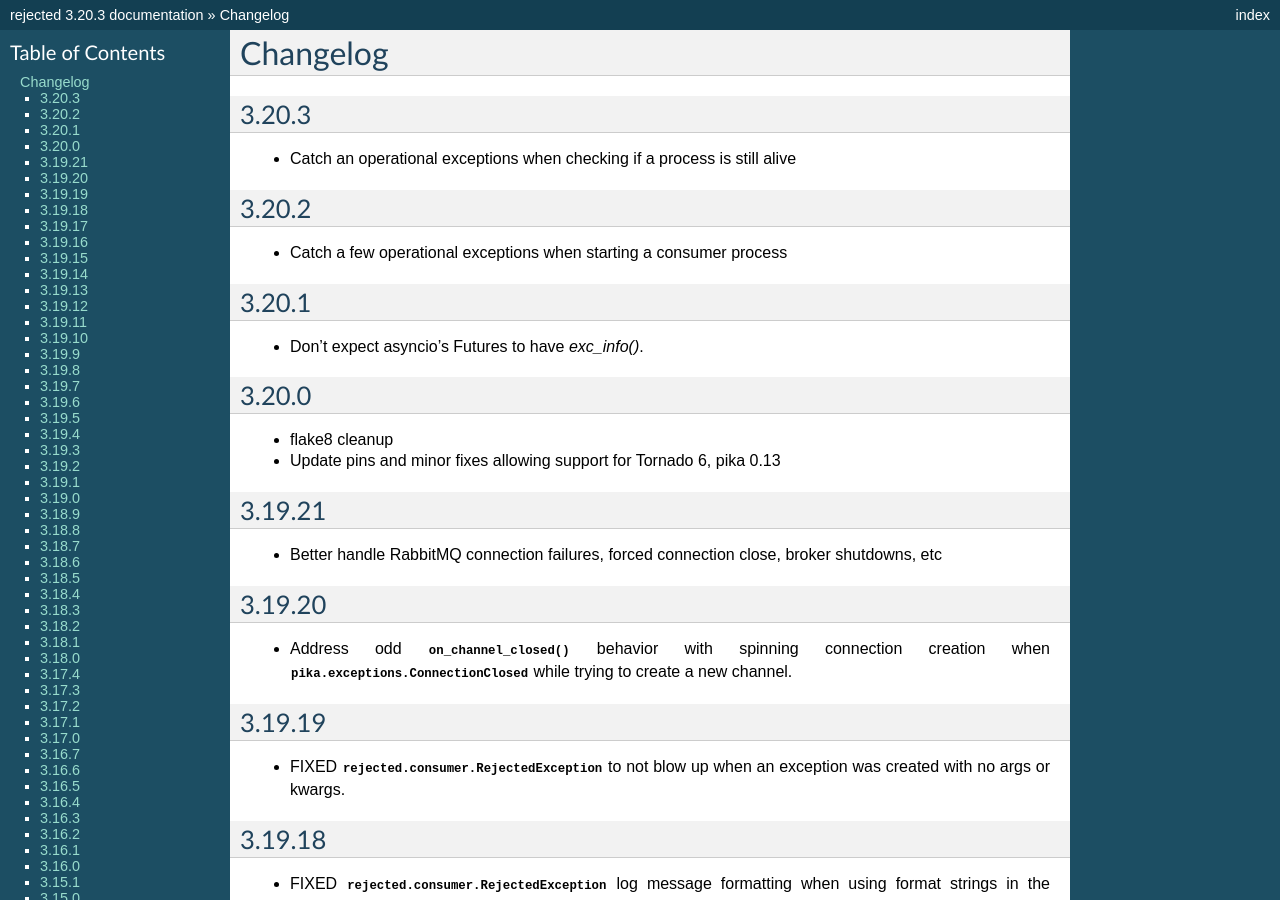
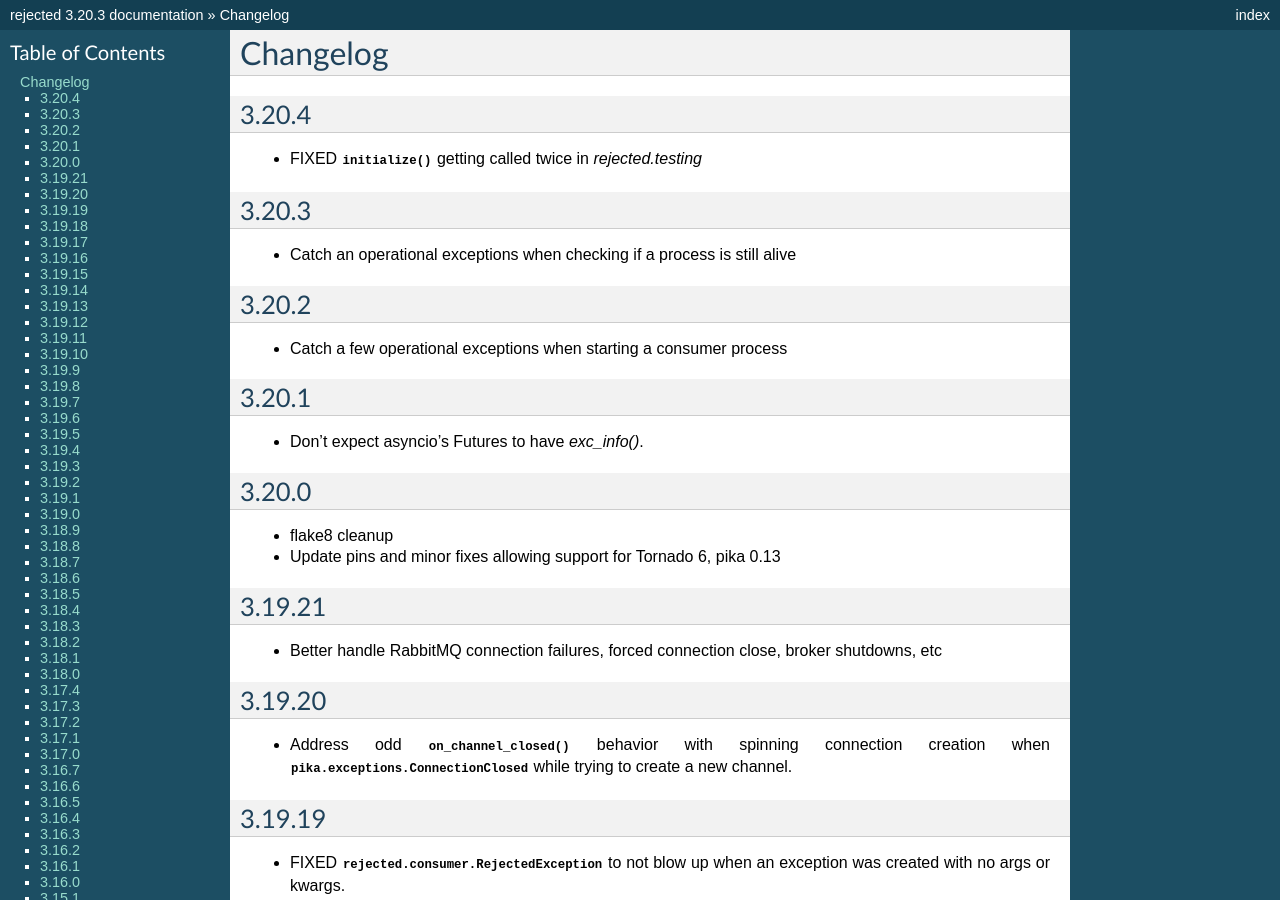
Before and after one commit to gmr/rejected, a Sphinx documentation site: the page built from docs/history.rst, in a window 1280 px wide and 900 px high. Built offline with Sphinx 7.4.7, drawn with Linux system fonts in a browser that asks for light colours.

Commit message:
Bump version to 3.20.4

```diff
--- a/docs/history.rst
+++ b/docs/history.rst
@@ -1,5 +1,10 @@
 Changelog
 =========
+
+3.20.4
+------
+
+- FIXED :meth:`~rejected.consumer.Consumer.initialize` getting called twice in `rejected.testing`
 
 3.20.3
 ------
--- a/setup.py
+++ b/setup.py
@@ -26,7 +26,7 @@ def read_requirements(name):
 
 setuptools.setup(
     name='rejected',
-    version='3.20.3',
+    version='3.20.4',
     description='Rejected is a Python RabbitMQ Consumer Framework and '
                 'Controller Daemon',
     long_description=open('README.rst').read(),
```
